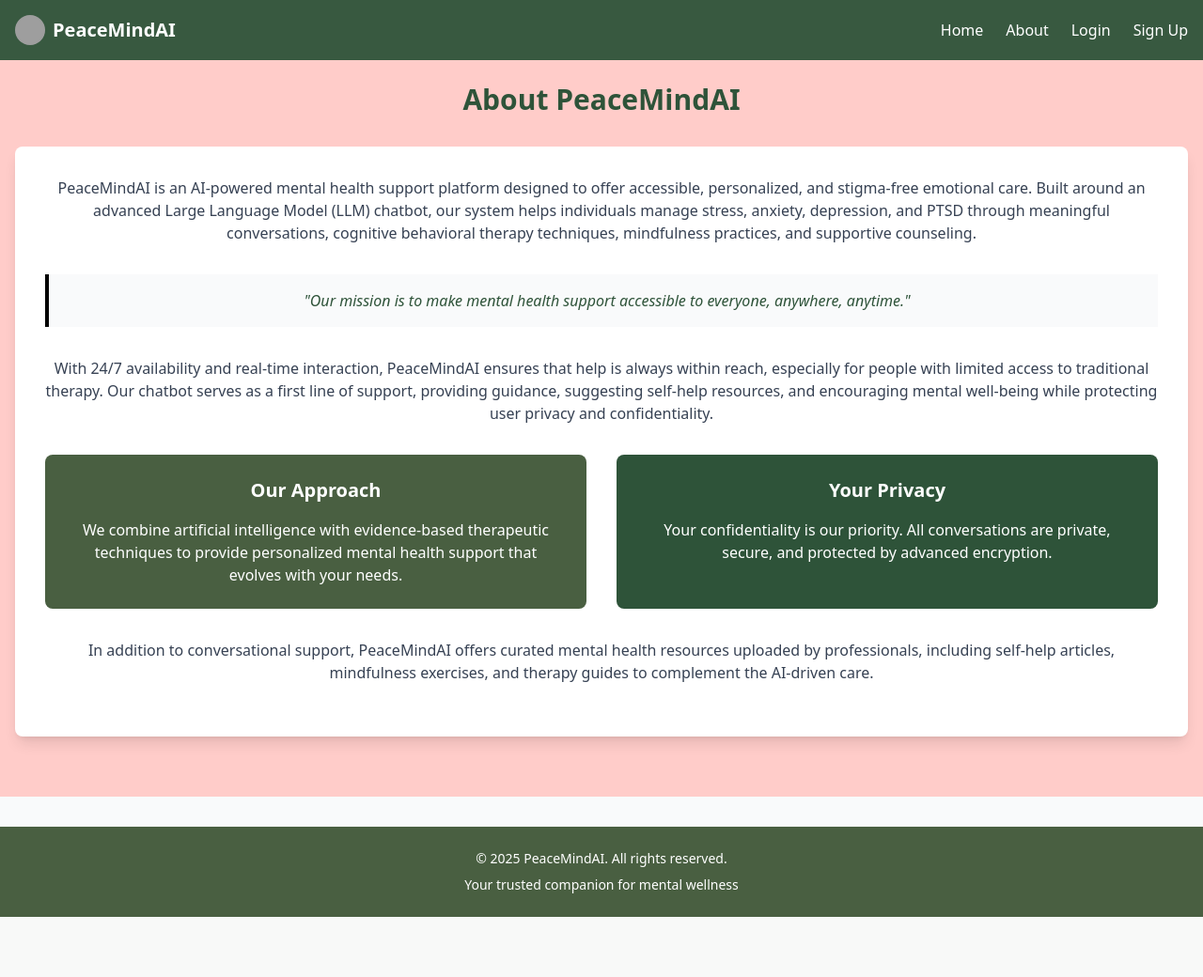
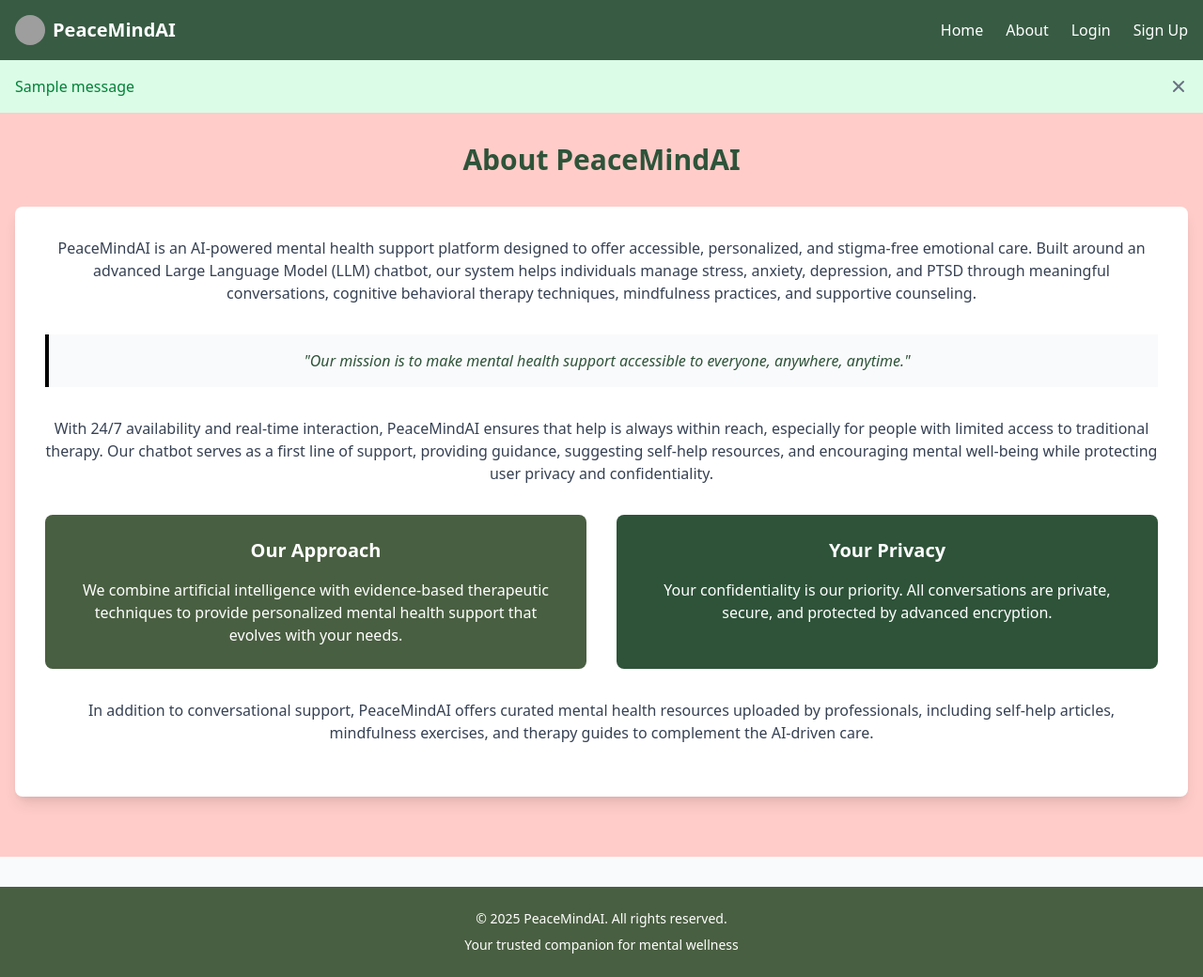
Before and after one commit to SuhelKhanCA/PeaceMindAI, a Django app: page /about/ in a window 1280 px wide. Shown: the whole page at 94% size. Before the commit the page ends 976 px from the top, so only its background shows below. Run offline with Django 5.2, Linux system fonts and the light colour scheme; tables that the repository leaves empty hold one stand-in row (values such as "Sample post"); one stand-in notice (Sample message) is shown; style sheets or scripts are compiled from the project's sources; parts of the project's set-up code (start-up, migrations or seed data) failed here and were passed over; some libraries are stand-ins or nearby versions; grey boxes are pictures that could not be loaded.

Commit message:
add : layout template

```diff
--- a/peacemindai/templates/base.html
+++ b/peacemindai/templates/base.html
@@ -40,12 +40,29 @@
       }
       .bg-nav {
         background-color: rgba(46, 83, 57, 0.95);
+        backdrop-filter: blur(8px);
+        -webkit-backdrop-filter: blur(8px);
+      }
+
+      /* Header animation */
+      header {
+        transform: translateY(0);
+        transition: transform 0.3s ease;
+      }
+
+      header.header-hidden {
+        transform: translateY(-100%);
+      }
+      body {
       }
     </style>
     {% block title %}{% endblock %}
   </head>
   <body class="bg-gray-50 font-sans">
-    <header class="bg-nav fixed w-full z-50 py-4">
+    <header
+      class="fixed top-0 left-0 right-0 w-full z-50 transition-all duration-200"
+    >
+      <div class="bg-nav py-4">
         <div class="container mx-auto flex justify-between items-center px-4">
           <a href="{% url 'home' %}" class="flex items-center space-x-2">
             <img
@@ -66,18 +83,12 @@
               class="text-white hover-accent transition-colors duration-200"
               >About</a
             >
-          {% if not user.is_authenticated %}
+            {% if user.is_authenticated %}
             <a
-            href="{% url 'login' %}"
+              href="{% url 'chat-lobby' %}"
               class="text-white hover-accent transition-colors duration-200"
-            >Login</a
+              >Chat</a
             >
-          <a
-            href="{% url 'signup' %}"
-            class="text-white hover-accent transition-colors duration-200"
-            >Sign Up</a
-          >
-          {% else %}
             <a
               href="{% url 'update_account' %}"
               class="text-white hover-accent transition-colors duration-200"
@@ -92,12 +103,51 @@
                 Logout
               </button>
             </form>
+            {% else %}
+            <a
+              href="{% url 'login' %}"
+              class="text-white hover-accent transition-colors duration-200"
+              >Login</a
+            >
+            <a
+              href="{% url 'signup' %}"
+              class="text-white hover-accent transition-colors duration-200"
+              >Sign Up</a
+            >
             {% endif %}
           </nav>
         </div>
+      </div>
     </header>
 
-    <main class="min-h-screen">{% block content %}{% endblock %}</main>
+    {% if messages %}
+    <div class="fixed top-16 left-0 right-0 z-40">
+      {% for message in messages %}
+      <div
+        class="p-4 mb-2 {% if message.tags == 'success' %}bg-green-100 text-green-700{% elif message.tags == 'error' %}bg-red-100 text-red-700{% elif message.tags == 'warning' %}bg-yellow-100 text-yellow-700{% elif message.tags == 'info' %}bg-blue-100 text-blue-700{% endif %} flex justify-between items-center"
+      >
+        <div class="flex items-center">
+          <p class="font-medium">{{ message }}</p>
+        </div>
+        <button
+          onclick="this.parentElement.remove()"
+          class="text-gray-500 hover:text-gray-700"
+        >
+          <span class="sr-only">Close</span>
+          <svg class="h-5 w-5" fill="currentColor" viewBox="0 0 20 20">
+            <path
+              d="M4.293 4.293a1 1 0 011.414 0L10 8.586l4.293-4.293a1 1 0 111.414 1.414L11.414 10l4.293 4.293a1 1 0 01-1.414 1.414L10 11.414l-4.293 4.293a1 1 0 01-1.414-1.414L8.586 10 4.293 5.707a1 1 0 010-1.414z"
+              clip-rule="evenodd"
+              fill-rule="evenodd"
+            ></path>
+          </svg>
+        </button>
+      </div>
+      {% endfor %}
+    </div>
+    {% endif %}
+
+    <main class="min-h-screen pt-16">{% block content %}{% endblock %}</main>
 
     <footer class="bg-secondary text-white py-6 mt-8">
       <div class="container mx-auto text-center px-4">
@@ -105,5 +155,36 @@
         <p class="text-sm mt-2">Your trusted companion for mental wellness</p>
       </div>
     </footer>
+
+    <script>
+      // Add scroll behavior for header
+      const header = document.querySelector("header");
+      let lastScroll = 0;
+
+      window.addEventListener("scroll", () => {
+        const currentScroll = window.pageYOffset;
+
+        if (currentScroll <= 0) {
+          header.classList.remove("header-hidden");
+          return;
+        }
+
+        if (
+          currentScroll > lastScroll &&
+          !header.classList.contains("header-hidden")
+        ) {
+          // Scrolling down
+          header.classList.add("header-hidden");
+        } else if (
+          currentScroll < lastScroll &&
+          header.classList.contains("header-hidden")
+        ) {
+          // Scrolling up
+          header.classList.remove("header-hidden");
+        }
+
+        lastScroll = currentScroll;
+      });
+    </script>
   </body>
 </html>
```
Lines whose indentation alone changed are shown as unchanged.
